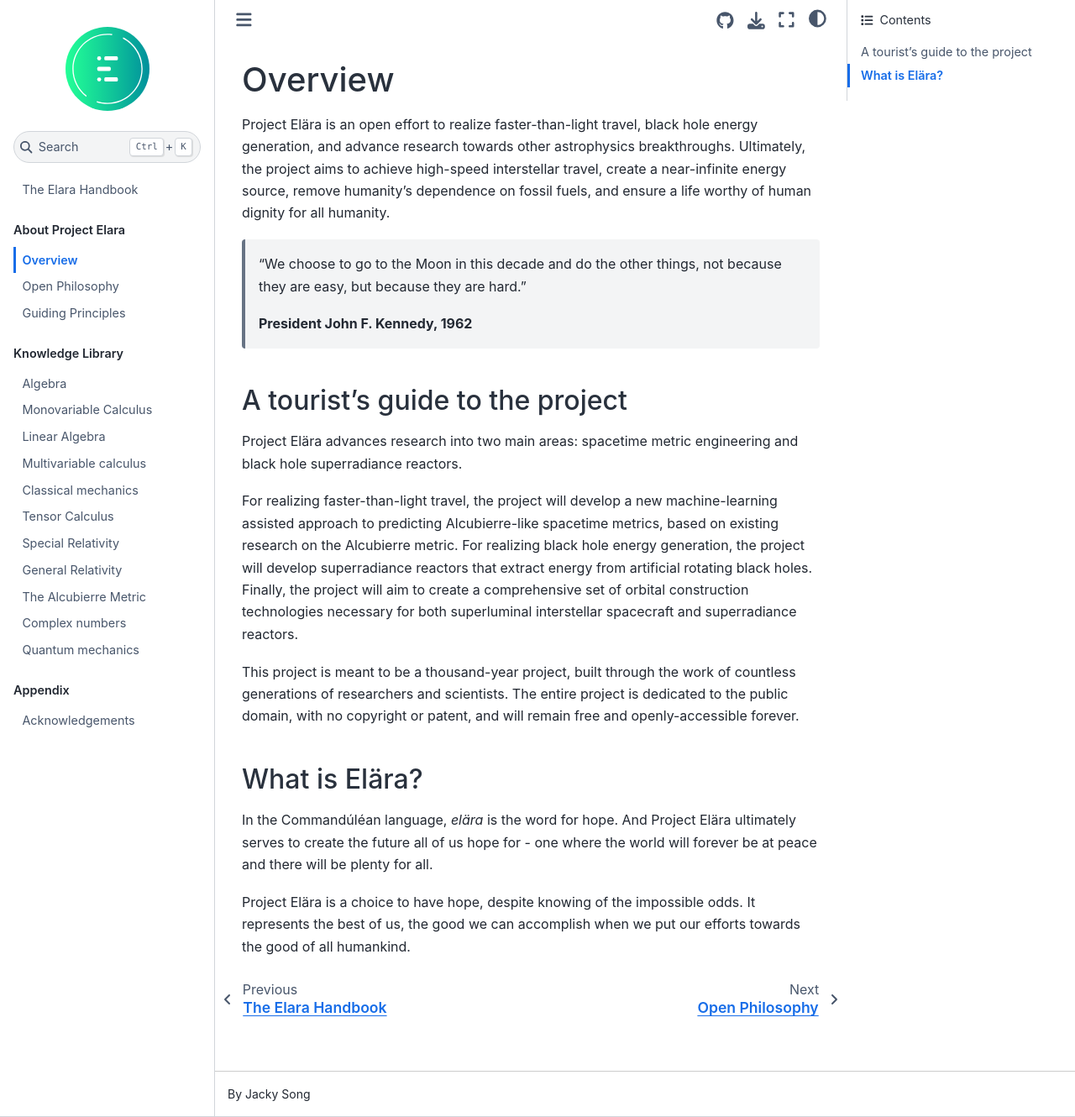
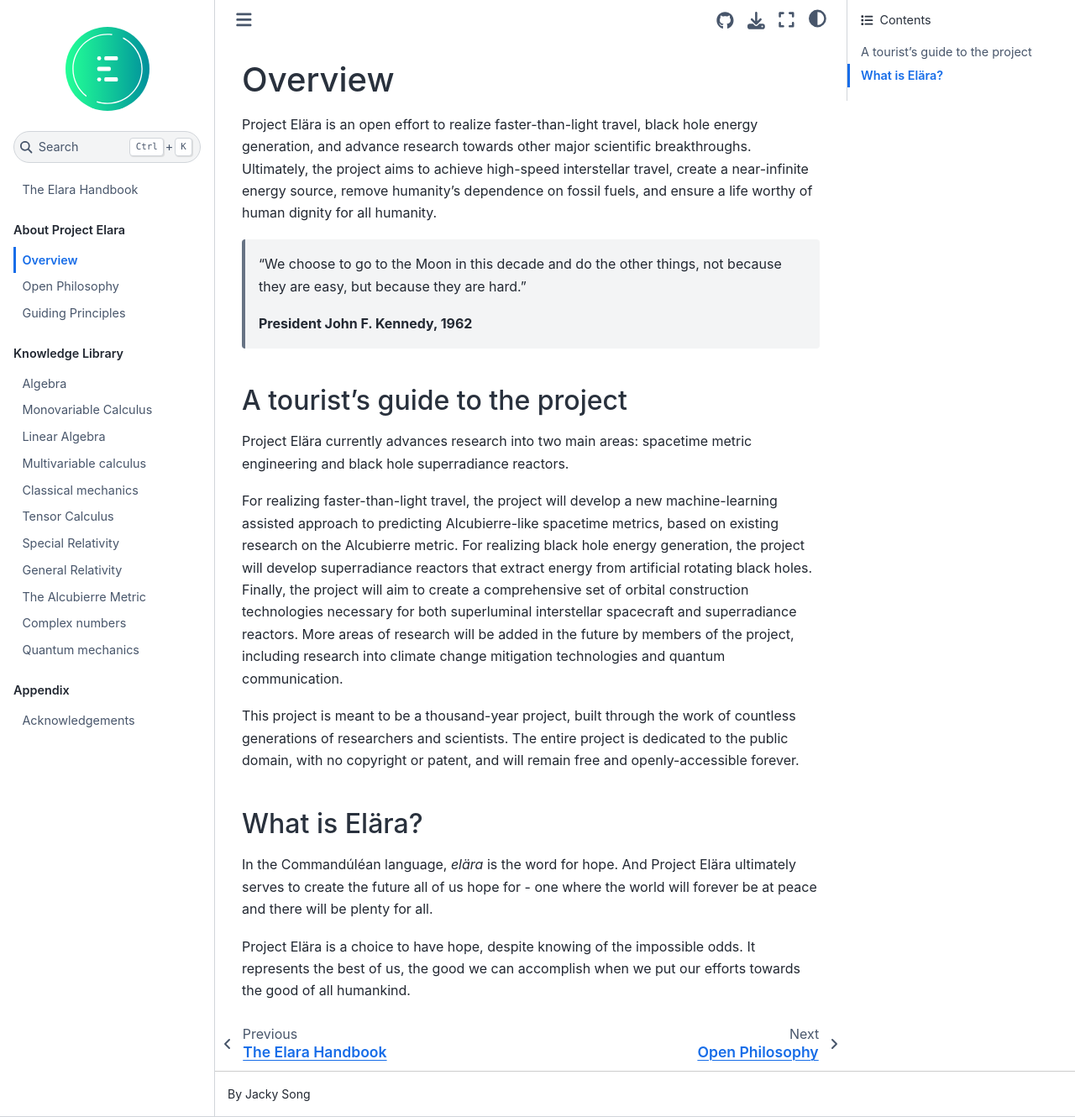
Before and after one commit to elaraproject/elara-handbook, a Jupyter Book: the page built from book/about/overview.md, in a window 1280 px wide and 1330 px high. Shown: the whole window at 84% size. Built offline with Jupyter Book 1.0.4 settings and Sphinx 7.4.7 and the Sphinx Book theme 1.1.4, drawn with Linux system fonts in a browser that asks for light colours.

Commit message:
Use broader, collectively-minded language

```diff
--- a/book/about/overview.md
+++ b/book/about/overview.md
@@ -1,6 +1,6 @@
 # Overview
 
-Project Elära is an open effort to realize faster-than-light travel, black hole energy generation, and advance research towards other astrophysics breakthroughs. Ultimately, the project aims to achieve high-speed interstellar travel, create a near-infinite energy source, remove humanity's dependence on fossil fuels, and ensure a life worthy of human dignity for all humanity.
+Project Elära is an open effort to realize faster-than-light travel, black hole energy generation, and advance research towards other major scientific breakthroughs. Ultimately, the project aims to achieve high-speed interstellar travel, create a near-infinite energy source, remove humanity's dependence on fossil fuels, and ensure a life worthy of human dignity for all humanity.
 
 > “We choose to go to the Moon in this decade and do the other things, not because they are easy, but because they are hard.”
 >
@@ -8,9 +8,9 @@ Project Elära is an open effort to realize faster-than-light travel, black hole
 
 ## A tourist's guide to the project
 
-Project Elära advances research into two main areas: spacetime metric engineering and black hole superradiance reactors.
+Project Elära currently advances research into two main areas: spacetime metric engineering and black hole superradiance reactors.
 
-For realizing faster-than-light travel, the project will develop a new machine-learning assisted approach to predicting Alcubierre-like spacetime metrics, based on existing research on the Alcubierre metric. For realizing black hole energy generation, the project will develop superradiance reactors that extract energy from artificial rotating black holes. Finally, the project will aim to create a comprehensive set of orbital construction technologies necessary for both superluminal interstellar spacecraft and superradiance reactors.
+For realizing faster-than-light travel, the project will develop a new machine-learning assisted approach to predicting Alcubierre-like spacetime metrics, based on existing research on the Alcubierre metric. For realizing black hole energy generation, the project will develop superradiance reactors that extract energy from artificial rotating black holes. Finally, the project will aim to create a comprehensive set of orbital construction technologies necessary for both superluminal interstellar spacecraft and superradiance reactors. More areas of research will be added in the future by members of the project, including research into climate change mitigation technologies and quantum communication.
 
 This project is meant to be a thousand-year project, built through the work of countless generations of researchers and scientists. The entire project is dedicated to the public domain, with no copyright or patent, and will remain free and openly-accessible forever.
 
```
